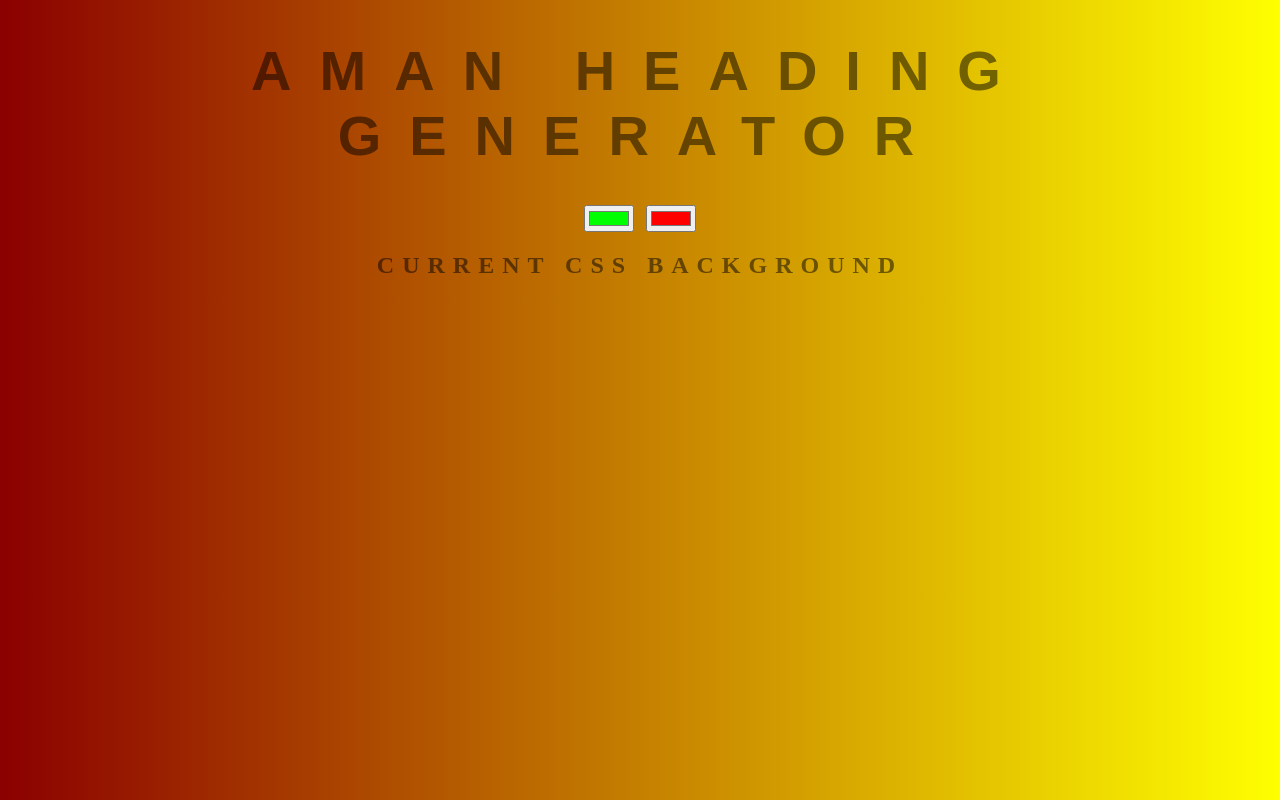
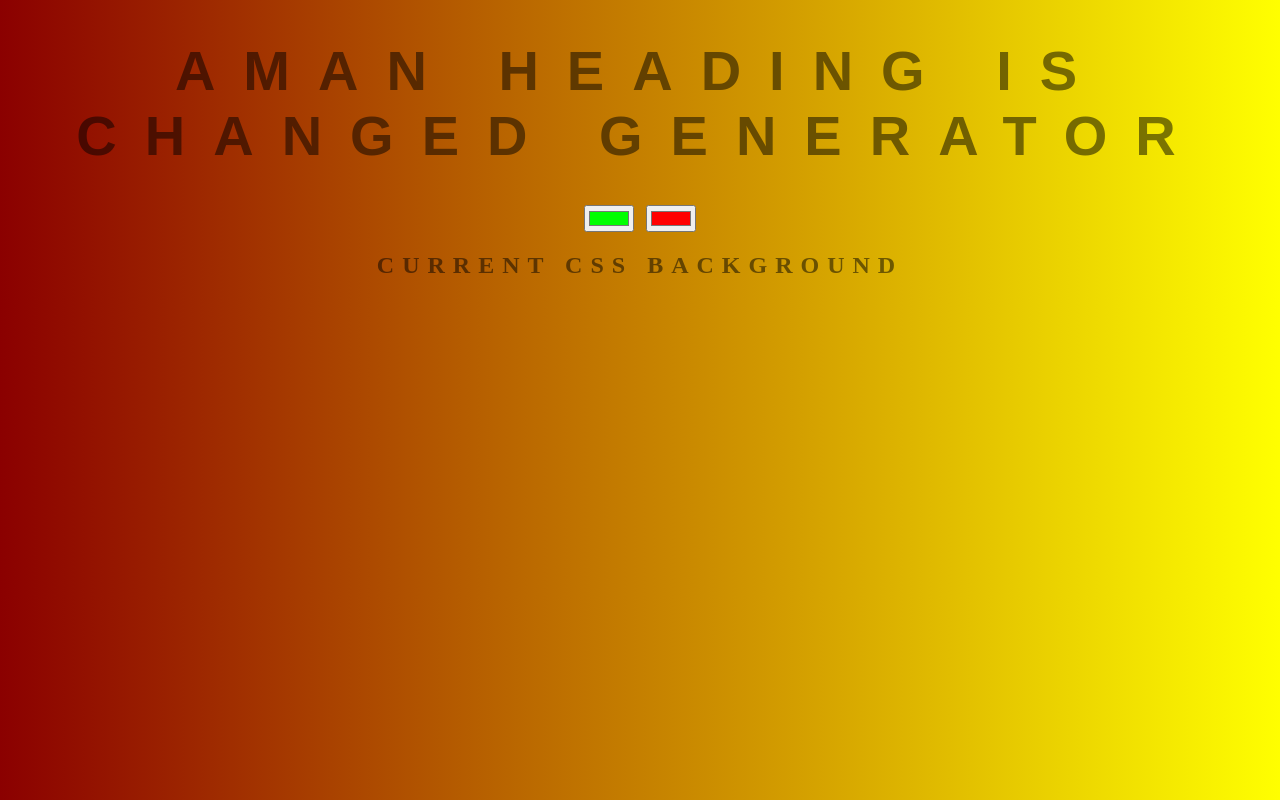
Before and after one commit to AmanJemal/Background-Generator, a plain HTML site: page index.html in a window 1280 px wide. Drawn offline with Linux system fonts and the light colour scheme.

Commit message:
title changed

```diff
--- a/index.html
+++ b/index.html
@@ -7,7 +7,7 @@
 	<title>Gradient Background</title>
 </head>
 <body id="gradient">
-	<h1>Aman Heading  Generator</h1>
+	<h1>Aman Heading is changed  Generator</h1>
 	<input class = "color1" type="color" name="color1" value="#00ff00">
 	<input class = "color2" type="color" name="color2" value="#ff0000">
 	<h2>current CSS background</h2>
```
